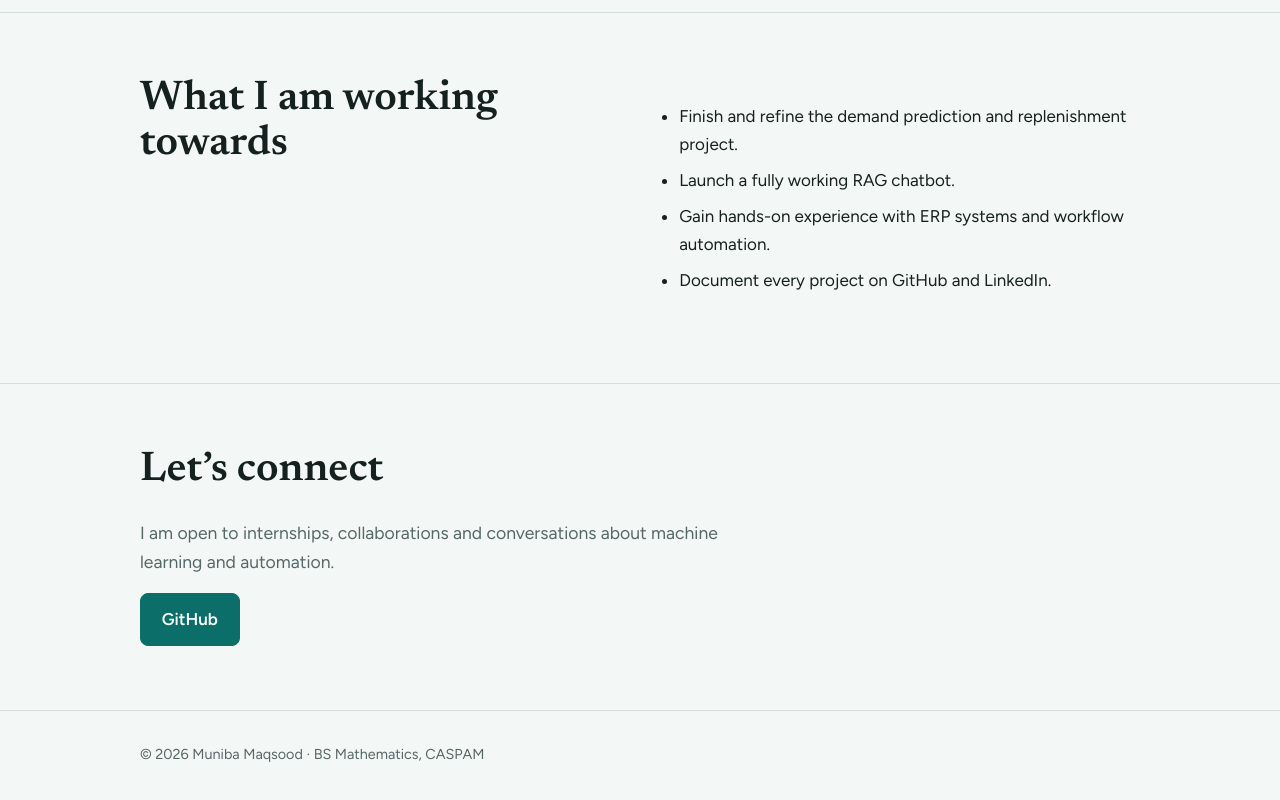
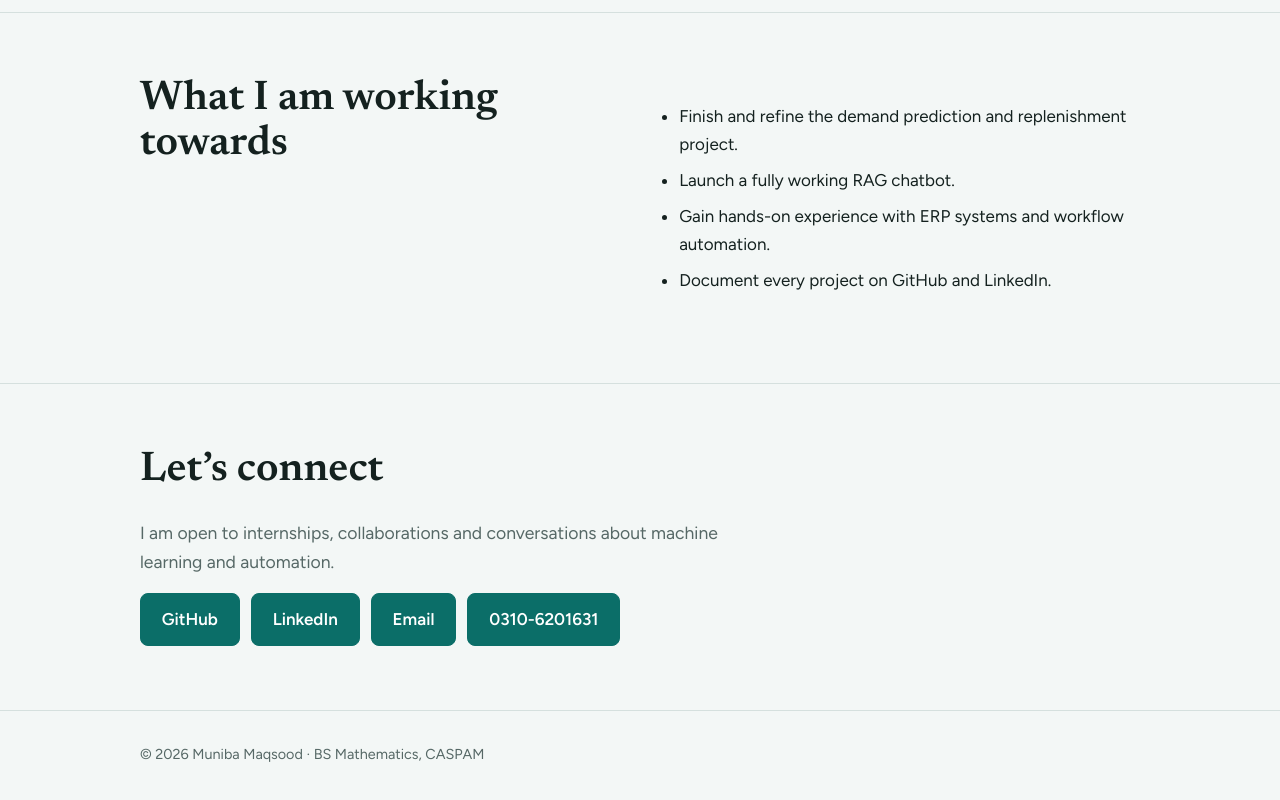
Before and after one commit to MunibaMaqsood/munibamaqsood.github.io, a plain HTML site: page index.html in a window 1280 px wide. Shown: the part 2661-3461 px from the top of the page. Drawn offline with Linux system fonts and the light colour scheme.

Commit message:
Add files via upload

```diff
--- a/index.html
+++ b/index.html
@@ -142,9 +142,9 @@ footer{padding:2rem 0 3rem;color:var(--mute);font-size:.9rem}
 <footer><div class="wrap">© <span id="yr"></span> Muniba Maqsood · BS Mathematics, CASPAM</div></footer>
 <script>
 // Add your own profile links here and they will appear in the Contact section.
-const LINKS={GitHub:'https://github.com/MunibaMaqsood',LinkedIn:'',Email:''};
+const LINKS={GitHub:'https://github.com/MunibaMaqsood',LinkedIn:'https://www.linkedin.com/in/muniba-maqsood-413196437',Email:'munibamaqsood25@gmail.com',Phone:'0310-6201631'};
 const box=document.getElementById('links');
-Object.entries(LINKS).forEach(([k,v])=>{if(!v)return;const a=document.createElement('a');a.className='btn p';a.textContent=k;a.href=k==='Email'?'mailto:'+v:v;if(k!=='Email')a.rel='noopener';box.appendChild(a)});
+Object.entries(LINKS).forEach(([k,v])=>{if(!v)return;const a=document.createElement('a');a.className='btn p';a.textContent=k==='Phone'?v:k;a.href=k==='Email'?'mailto:'+v:k==='Phone'?'tel:+92'+v.replace(/\D/g,'').replace(/^0/,''):v;if(k!=='Email'&&k!=='Phone')a.rel='noopener';box.appendChild(a)});
 if(!box.children.length)box.innerHTML='<a class="btn p" href="#top">Back to top</a>';
 document.getElementById('yr').textContent=new Date().getFullYear();
 </script>
```
